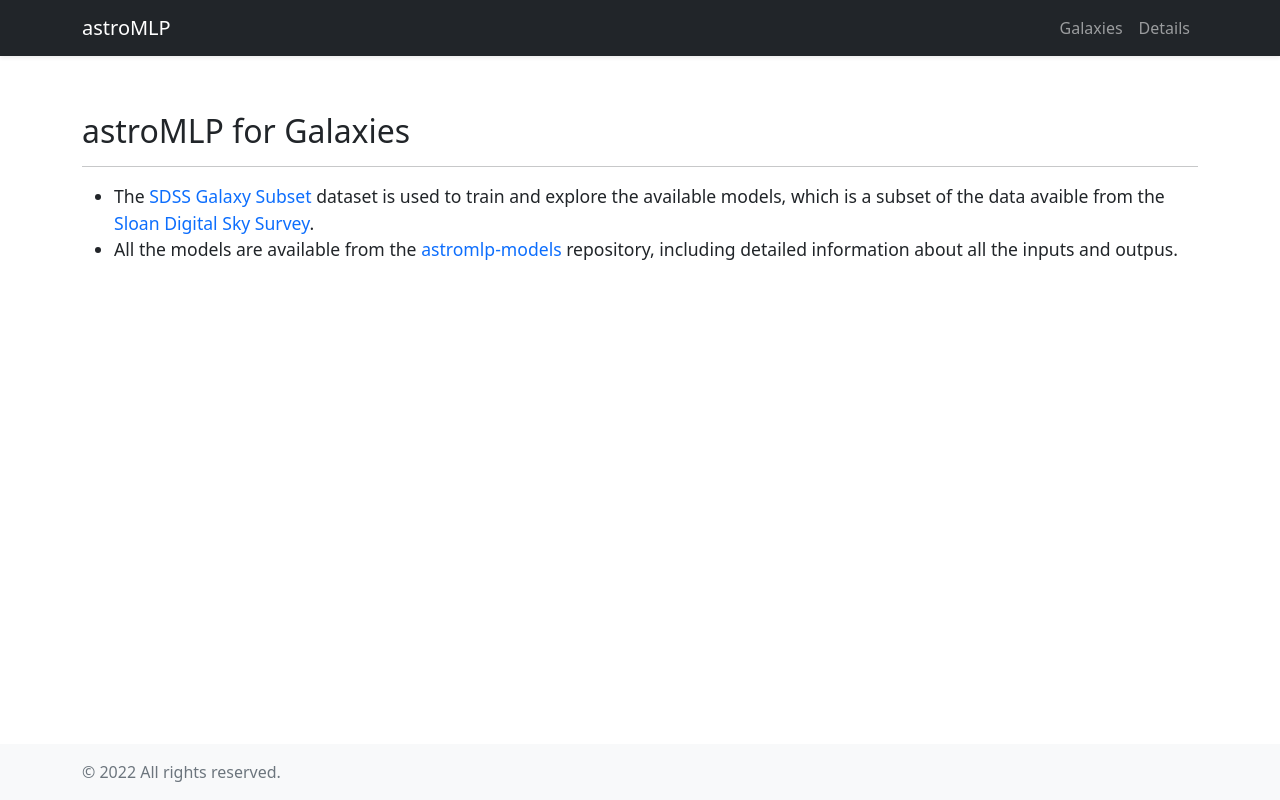
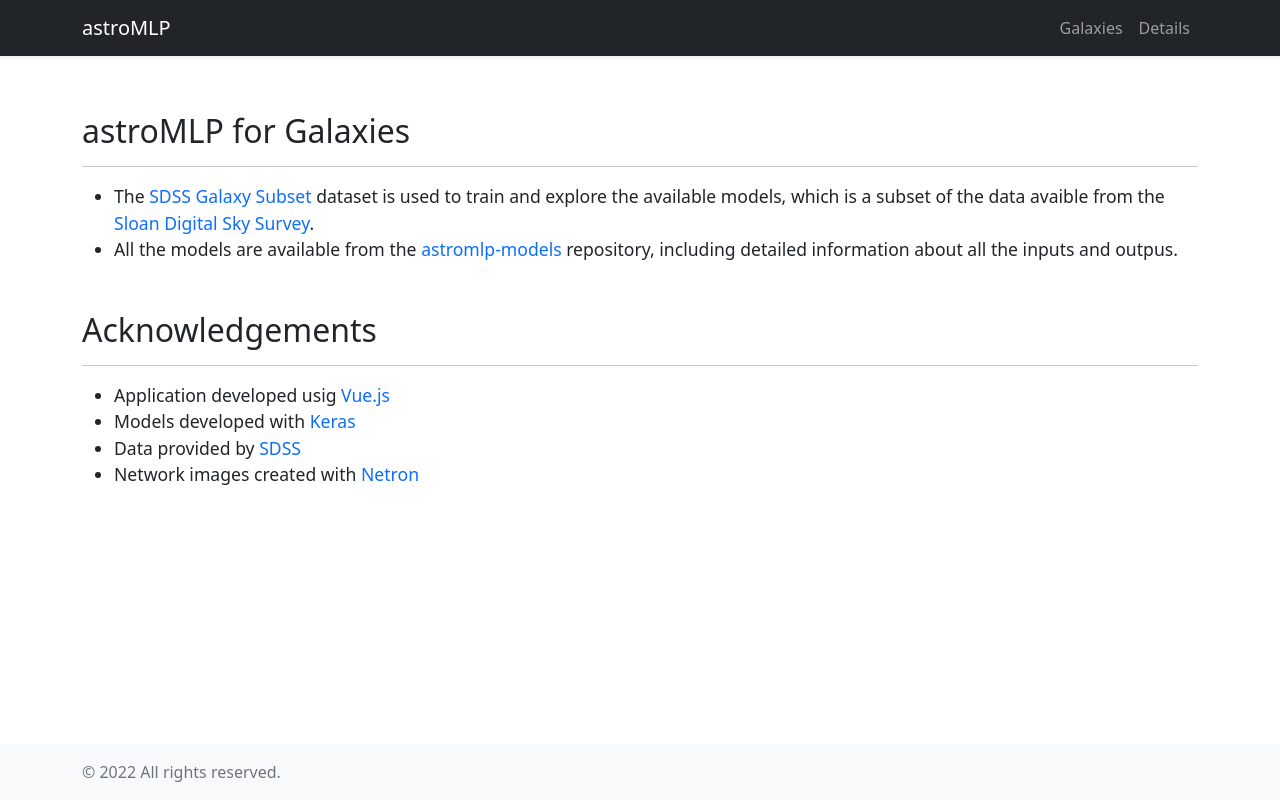
Before and after one commit to nunorc/astromlp-app, a Vue app: page /details in a window 1280 px wide. Built offline with nearby package versions, Linux system fonts and the light colour scheme.

Commit message:
Add acknowledgements

```diff
--- a/src/views/Details.vue
+++ b/src/views/Details.vue
@@ -7,4 +7,15 @@
       <li>All the models are available from the <a class="text-decoration-none" href="https://github.com/nunorc/astromlp-models">astromlp-models</a> repository, including detailed information about all the inputs and outpus.</li>
     </ul>
   </p>
+
+  <h2 class="mt-5">Acknowledgements</h2>
+  <hr/>
+  <p>
+    <ul>
+      <li>Application developed usig <a class="text-decoration-none" href="https://vuejs.org/">Vue.js</a></li>
+      <li>Models developed with <a class="text-decoration-none" href="https://keras.io">Keras</a></li>
+      <li>Data provided by <a class="text-decoration-none" href="https://www.sdss.org/">SDSS</a></li>
+      <li>Network images created with <a class="text-decoration-none" href="https://github.com/lutzroeder/netron">Netron</a></li>
+    </ul>
+  </p>
 </template>
```
